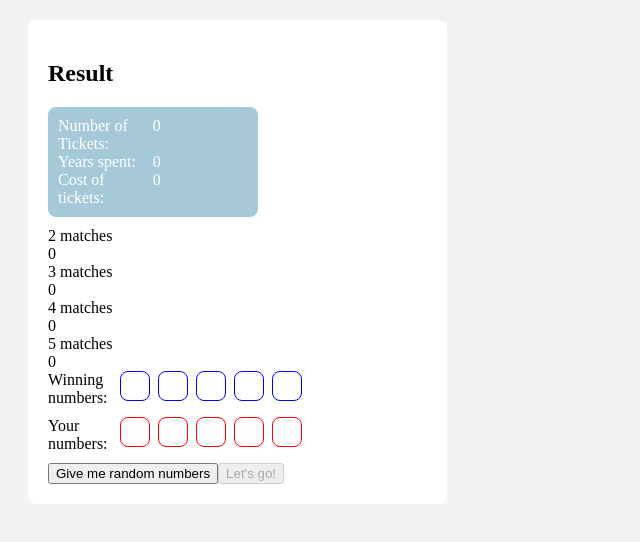
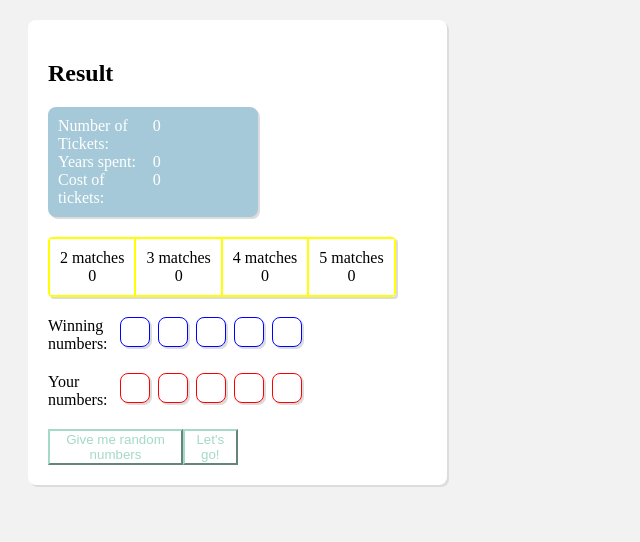
Before and after one commit to Chiflado/lottery-machine, an Angular app in the folder lottery-machine/: page / in a window 1280 px wide. Shown: the top 542 px of the page, without its empty margins (0-640 px from the left). Built offline with nearby package versions, Linux system fonts and the light colour scheme.

Commit message:
adds styles

```diff
--- a/lottery-machine/src/styles.scss
+++ b/lottery-machine/src/styles.scss
@@ -17,7 +17,7 @@ input[type=number] {
 .result-card {
     margin: 20px;
     padding: 20px;
-    box-shadow: black;
+    box-shadow: 2px 2px #dddcdc;
     border-radius: 8px;
     background-color: white;
     width: 30%;
@@ -27,9 +27,10 @@ input[type=number] {
     padding: 10px;
     background-color: #A5C9D8;
     border-radius: 8px;
-    margin-bottom: 10px;
+    margin-bottom: 20px;
     width: 50%;
     color: white;
+    box-shadow: 2px 2px #dddcdc;
 }
 
 .history-label {
@@ -40,7 +41,7 @@ input[type=number] {
     display: flex;
     width: 40%;
     justify-content: space-between;
-    margin-bottom: 10px;
+    margin-bottom: 20px;
 }
 
 .winning-numbers-label {
@@ -60,6 +61,7 @@ input[type=number] {
     display: flex;
     justify-content: center;
     align-items: center;
+    box-shadow: 2px 2px #dddcdc;
 }
 
 .input-number-field {
@@ -83,3 +85,34 @@ input[type=number] {
 .history-element {
     display: flex;
 }
+
+.result-history-card {
+    border: 1px yellow solid;
+    border-radius: 4px;
+    display: flex;
+    flex-wrap: wrap;
+    width: fit-content;
+    box-shadow: 2px 2px #dddcdc;
+    margin-bottom: 20px;
+}
+
+.matches-card {
+    display: flex;
+    flex-direction: column;
+    padding: 10px;
+    justify-content: center;
+    align-items: center;
+    border: 1px yellow solid;
+}
+
+.button-wrapper {
+    display: flex;
+    width: 50%;
+    justify-content: space-around;
+}
+
+.action-button {
+    border-color: #A5D9C8;
+    background-color: white;
+    color: #A5D9C8;
+}
```
